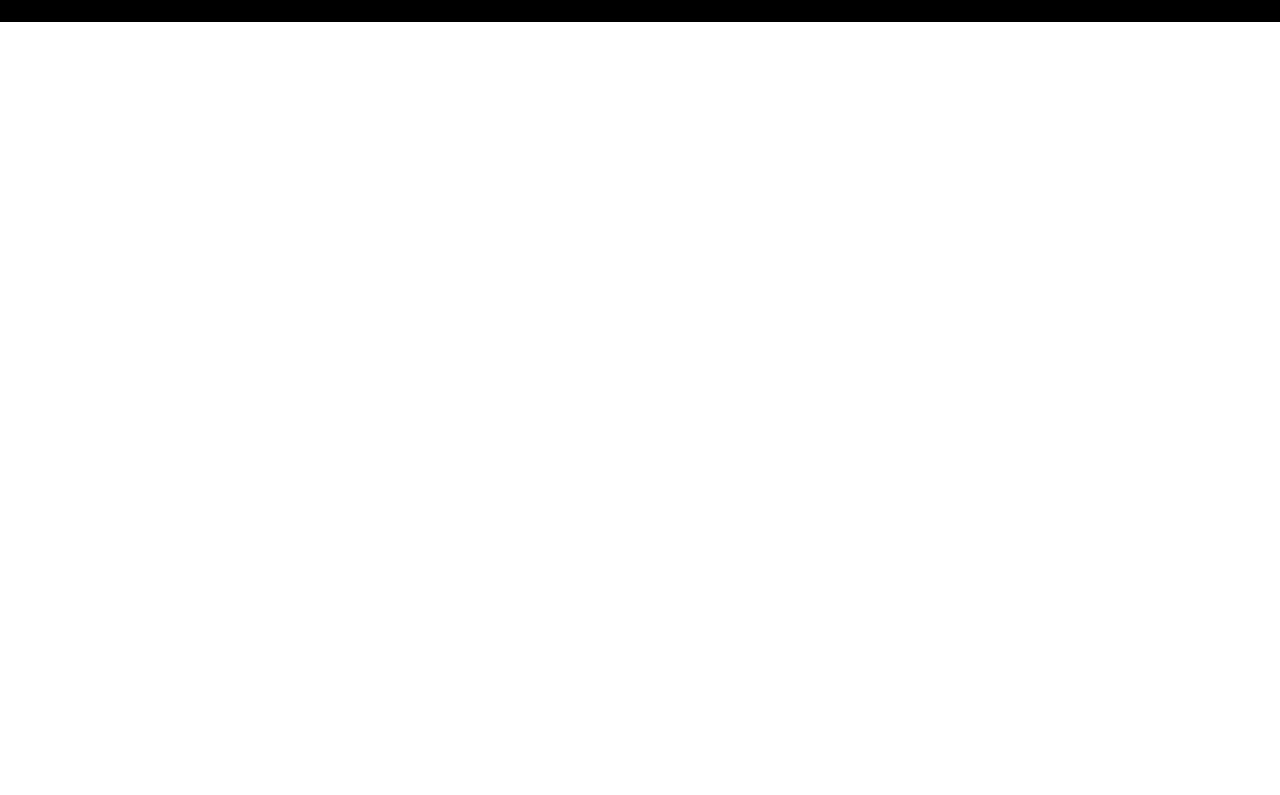
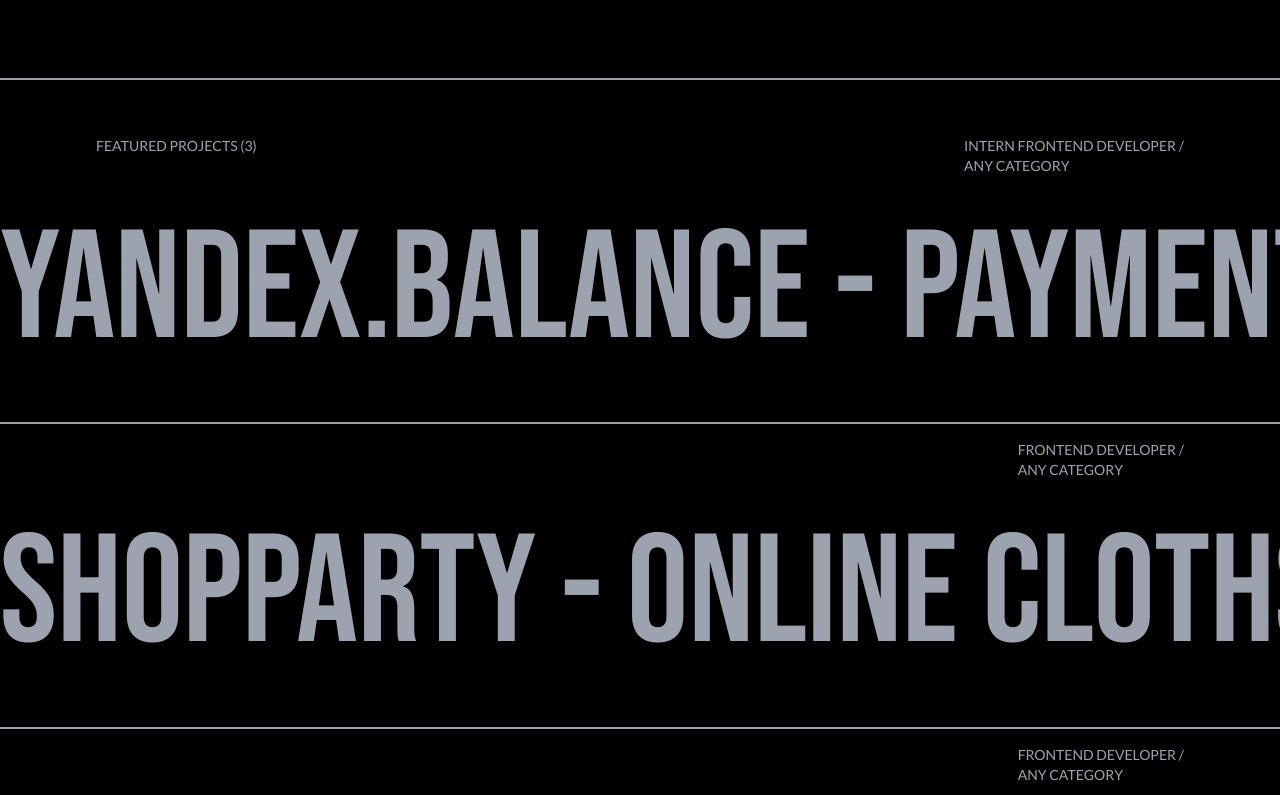
Before and after one commit to fenek-dev/fenek.me, a Next.js app: page / in a window 1280 px wide. Shown: the part 565-1360 px from the top of the page. Before the commit the page ends 800 px from the top, so only its background shows below. Built offline with nearby package versions, Linux system fonts and the light colour scheme.

Commit message:
Added projects

```diff
--- a/components/Preview.tsx
+++ b/components/Preview.tsx
@@ -6,7 +6,7 @@
 
 export const Preview = () => {
   return (
-    <section className="container m-auto mt-6">
+    <section className="container mx-auto py-10 border-b-gray-400 border-b-2">
       <h1 className={cn(font.className, "text-[22vw] leading-[.9] flex")}>
         <span className="tracking-tighter">
           <span>F</span>
--- /dev/null
+++ b/components/Projects.tsx
@@ -0,0 +1,29 @@
+import React from "react";
+import { Project } from "./atoms/Project";
+
+export const Projects = () => {
+  return (
+    <section className="container mx-auto py-10 ">
+      <Project
+        name="Yandex.Balance - Payment System"
+        category="Any Category"
+        role="Intern Frontend Developer"
+        href="https://balance.yandex.ru"
+      >
+        <h3 className="uppercase text-sm">Featured Projects (3)</h3>
+      </Project>
+      <Project
+        name="ShopParty - Online Cloths Marketplace"
+        category="Any Category"
+        role="Frontend Developer"
+        href="https://shop.shopparty.com"
+      />
+      <Project
+        name="App in the Air - Personal travel assistant"
+        category="Any Category"
+        role="Frontend Developer"
+        href="https://business.appintheair.com"
+      />
+    </section>
+  );
+};
--- /dev/null
+++ b/components/atoms/Project.tsx
@@ -0,0 +1,43 @@
+import React from "react";
+import { Bebas_Neue } from "next/font/google";
+import cn from "classnames";
+
+const font = Bebas_Neue({ weight: "400", subsets: ["latin"] });
+
+interface ProjectProps {
+  role: string;
+  category: string;
+  name: string;
+  href: string;
+}
+
+export const Project = ({
+  role,
+  category,
+  name,
+  href,
+  children,
+}: React.PropsWithChildren<ProjectProps>) => {
+  return (
+    <div className="w-full border-b-gray-400 border-b-2 py-4">
+      <div className="px-24 flex justify-between">
+        {children}
+        <span className="uppercase ml-auto block text-sm">
+          {role} / <br />
+          {category}
+        </span>
+      </div>
+      <div>
+        <a
+          href={href}
+          className={cn(
+            font.className,
+            "uppercase text-[12vw] whitespace-nowrap"
+          )}
+        >
+          {name}
+        </a>
+      </div>
+    </div>
+  );
+};
--- a/pages/_app.tsx
+++ b/pages/_app.tsx
@@ -8,7 +8,12 @@
 //bg-gradient-radial from-[#E5000C] to-[#4E0005]
 export default function App({ Component, pageProps }: AppProps) {
   return (
-    <main className={cn(lato.className, " w-screen  text-gray-400 bg-black")}>
+    <main
+      className={cn(
+        lato.className,
+        " w-screen  text-gray-400 bg-black overflow-x-hidden"
+      )}
+    >
       <Component {...pageProps} />
     </main>
   );
--- a/pages/index.tsx
+++ b/pages/index.tsx
@@ -2,12 +2,14 @@
 import { Lato } from "next/font/google";
 import { Header } from "../components/Header";
 import { Preview } from "../components/Preview";
+import { Projects } from "../components/Projects";
 
 export default function Home() {
   return (
     <>
       <Header />
       <Preview />
+      <Projects />
     </>
   );
 }
```
